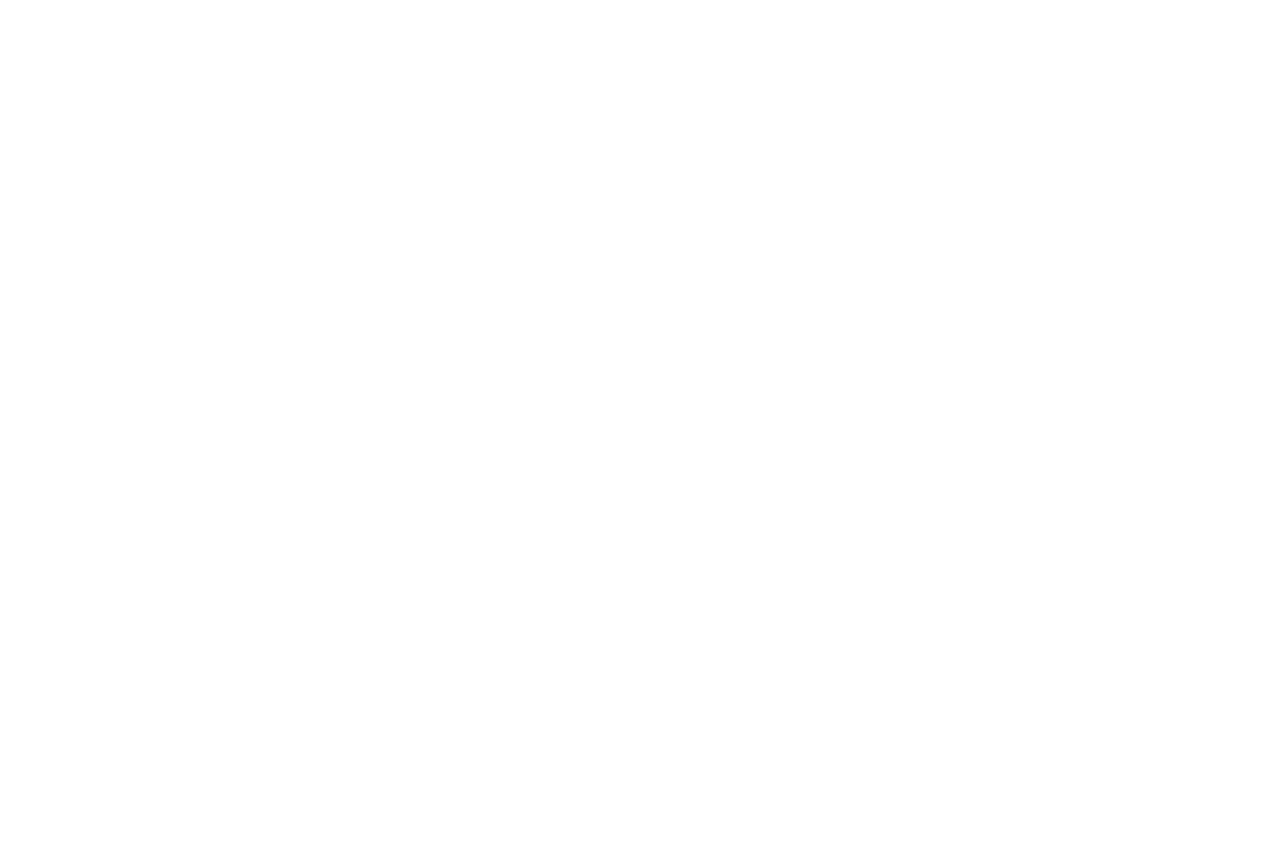
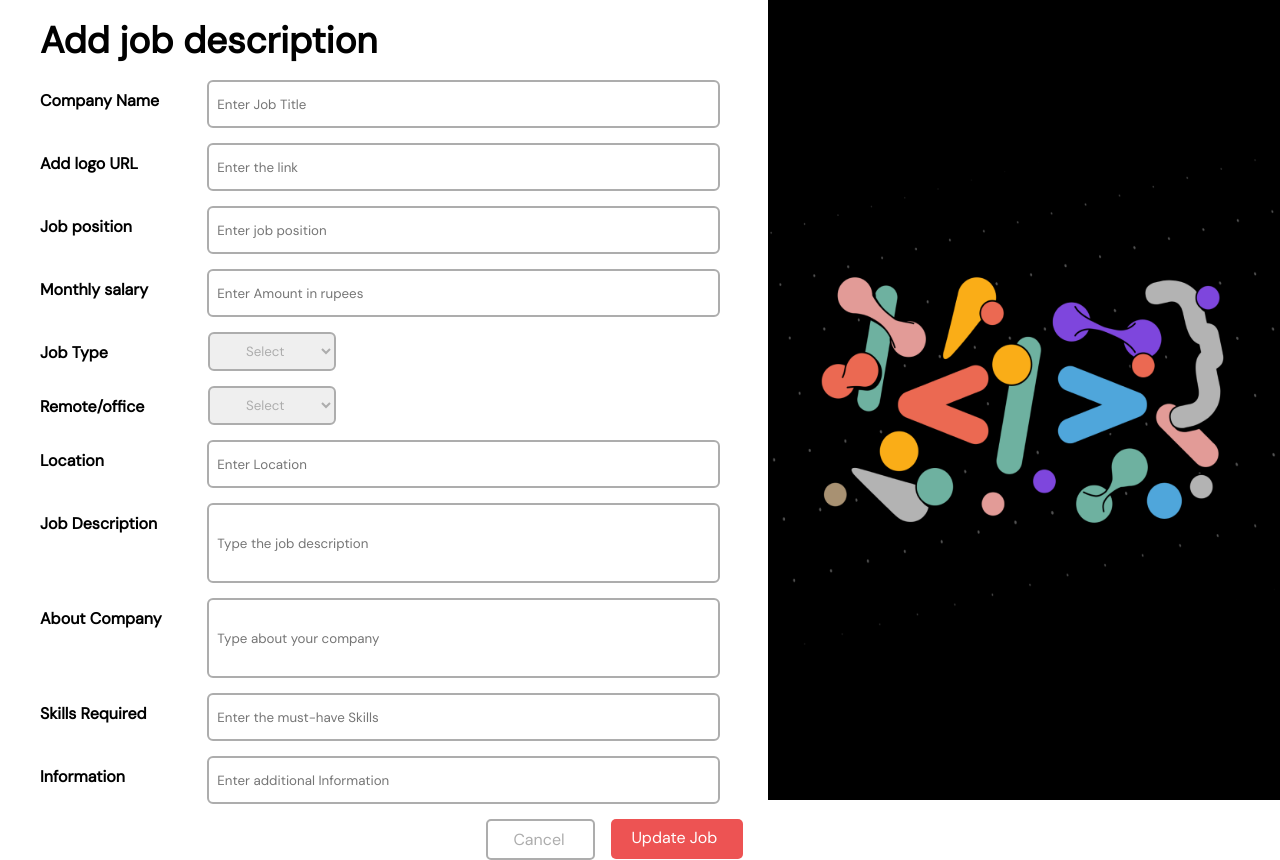
Before and after one commit to Rishi2929/JobFinder, a React (Vite) app in the folder client/: page /edit/1 in a window 1280 px wide. Before the commit this address had no page. Before the commit the page ends 800 px from the top, so only its background shows below. Built offline with nearby package versions, Linux system fonts and the light colour scheme; no server answers.

Commit message:
Implemented functionality to modify job details.

```diff
--- a/client/src/App.jsx
+++ b/client/src/App.jsx
@@ -2,22 +2,22 @@
 import RegisterPage from './pages/RegisterPage/RegisterPage';
 import LoginPage from './pages/LoginPage/LoginPage';
 import { Toaster } from 'react-hot-toast';
-import MainPage from './pages/MainPage/mainPage';
 import { BrowserRouter as Router, Routes, Route } from 'react-router-dom';
 import DetailPage from './pages/DetailsPage/DetailPage';
-import JobPage from './pages/JobPage/JobPage';
 import EditJobPage from './pages/EditJobPage/EditJobPage';
+import AddJobPage from './pages/AddJobPage/AddJobPage';
+import HomePage from './pages/HomePage/HomePage';
 
 function App() {
   return (
     <Router>
       <Routes>
-        <Route path="/" element={<MainPage />} />
+        <Route path="/" element={<HomePage />} />
         <Route path="/register" element={<RegisterPage />} />
         <Route path="/login" element={<LoginPage />} />
         <Route path="/details/:jobId" element={<DetailPage />} />
-        <Route path="/add" element={<JobPage />} />
-        <Route path="/edit" element={<EditJobPage />} />
+        <Route path="/add" element={<AddJobPage />} />
+        <Route path="/edit/:jobId" element={<EditJobPage />} />
 
 
 
--- a/client/src/pages/JobPage/JobPage.jsx
+++ b/client/src/pages/AddJobPage/AddJobPage.jsx
@@ -1,5 +1,5 @@
 import React, { useState } from 'react';
-import './JobPage.scss';
+import './AddJobPage.scss';
 import jobImg from '../../assets/add-jb.png';
 import axios from 'axios';
 import toast from 'react-hot-toast';
@@ -7,7 +7,7 @@
 
 
 
-function JobPage() {
+function AddJobPage() {
     const [companyName, setCompanyName] = useState("")
     // const [recruiterName, setRecruiterName] = useState("")
     const [logoURL, setLogoUrl] = useState("")
@@ -18,18 +18,18 @@
     const [Location, setLocation] = useState("")
     const [JobDescription, setJobDescription] = useState("")
     const [AboutCompany, setAboutCompany] = useState("")
-    const [SkillsRequired, setSkillsRequired] = useState([])
+    const [skills, setSkills] = useState([])
     const [Information, setInformation] = useState("")
 
     //Submit Button
     const submitHandler = async (e) => {
-        e.preventDefault()
-        console.log("first")
+        e.preventDefault();
+        console.log("first");
         try {
             const token = localStorage.getItem('token');
 
-            const { data } = await axios.post("http://localhost:3000/api/v1/job/new", {
-                companyName, logoURL, JobPosition, MonthlySalary, JobType, remote, Location, JobDescription, AboutCompany, SkillsRequired, Information,
+            const response = await axios.post("http://localhost:3000/api/v1/job/new", {
+                companyName, logoURL, JobPosition, MonthlySalary, JobType, remote, Location, JobDescription, AboutCompany, skills, Information,
             },
                 {
                     withCredentials: true,
@@ -37,29 +37,30 @@
                         Authorization: `Bearer ${token}`,
                         "Content-Type": "application/json"
                     },
-                })
+                });
 
-            setCompanyName(""),
-                setLogoUrl(""),
-                setJobPosition(""),
-                setMonthlySalary(""),
-                setJobType(""),
-                setRemote(""),
-                setLocation(""),
-                setJobDescription(""),
-                setAboutCompany(""),
-                setSkillsRequired([]),
-                setInformation("")
+            // Check if 'data' property exists in the response
+            const data = response.data || {};
 
-            toast.success(data.message)
+            setCompanyName("");
+            setLogoUrl("");
+            setJobPosition("");
+            setMonthlySalary("");
+            setJobType("");
+            setRemote("");
+            setLocation("");
+            setJobDescription("");
+            setAboutCompany("");
+            setSkills([]);
+            setInformation("");
 
+            toast.success(data.message);
         } catch (error) {
-            // toast.error("All fields are required")
-            console.log(error.response.data)
-            // console.log("error")
+            console.error(error.response ? error.response.data : error.message);
+            toast.error("An error occurred while adding the job");
+        }
+    };
 
-        }
-    }
 
     return (
         <div className='add-job-page'>
@@ -114,7 +115,7 @@
                             </div>
                             <div className="input-container">
                                 <label>Skills Required </label>
-                                <input type="text" placeholder="Enter the must-have Skills" value={SkillsRequired} onChange={(e) => setSkillsRequired(e.target.value)} required />
+                                <input type="text" placeholder="Enter the must-have Skills" value={skills} onChange={(e) => setSkills(e.target.value)} required />
                             </div>
                             <div className="input-container">
                                 <label>Information</label>
@@ -136,4 +137,4 @@
     );
 }
 
-export default JobPage;
+export default AddJobPage;
--- a/client/src/pages/JobPage/JobPage.scss
+++ b/client/src/pages/AddJobPage/AddJobPage.scss
@@ -30,6 +30,7 @@
                     display: flex;
 
                     input {
+                        height: 3rem;
                         border: 2px solid #ADADAD;
                         border-radius: 6px;
                     }
--- a/client/src/pages/EditJobPage/EditJobPage.jsx
+++ b/client/src/pages/EditJobPage/EditJobPage.jsx
@@ -1,84 +1,159 @@
-import React, { useState, useEffect } from 'react';
+import React, { useEffect, useState } from 'react';
+import './EditJobPage.scss';
+import jobImg from '../../assets/add-jb.png';
 import axios from 'axios';
+import toast from 'react-hot-toast';
+import { Link } from 'react-router-dom';
+import { useParams } from 'react-router-dom';
+function EditJobPage() {
+    const [companyName, setCompanyName] = useState("")
+    const [logoURL, setLogoUrl] = useState("")
+    const [JobPosition, setJobPosition] = useState("")
+    const [MonthlySalary, setMonthlySalary] = useState("")
+    const [JobType, setJobType] = useState("")
+    const [remote, setRemote] = useState("")
+    const [Location, setLocation] = useState("")
+    const [JobDescription, setJobDescription] = useState("")
+    const [AboutCompany, setAboutCompany] = useState("")
+    const [skills, setSkills] = useState([])
+    const [Information, setInformation] = useState("")
 
-const JobList = () => {
-    const [jobPosts, setJobPosts] = useState([]);
-    const [loading, setLoading] = useState(true);
-    const [jobPositionFilter, setJobPositionFilter] = useState('');
-    const [skillsFilter, setSkillsFilter] = useState([]);
+    //Submit Button
+    const { jobId } = useParams();
 
     useEffect(() => {
-        const fetchJobs = async () => {
+        const fetchJobDetails = async () => {
             try {
-                const response = await axios.get('http://localhost:3000/api/v1/job/list/filtered', {
-                    params: {
-                        JobPosition: jobPositionFilter,
-                        skills: skillsFilter.join(','),
-                    },
-                });
+                const response = await axios.get(`http://localhost:3000/api/v1/job/list/${jobId}`);
+                const jobDetails = response.data.job;
 
-                setJobPosts(response.data.JobPosts);
-                console.log("Jobs", response);
+                setCompanyName(jobDetails.companyName);
+                setLogoUrl(jobDetails.logoURL);
+                setJobPosition(jobDetails.JobPosition);
+                setMonthlySalary(jobDetails.MonthlySalary);
+                setJobType(jobDetails.JobType);
+                setRemote(jobDetails.remote);
+                setLocation(jobDetails.Location);
+                setJobDescription(jobDetails.JobDescription);
+                setAboutCompany(jobDetails.AboutCompany);
+                setSkills(jobDetails.skills.join(', '));
+                setInformation(jobDetails.Information);
             } catch (error) {
-                console.error('Error fetching jobs:', error);
-            } finally {
-                setLoading(false);
+                console.error('Error fetching job details:', error);
+                // Handle error as needed
             }
         };
 
-        fetchJobs();
-    }, [jobPositionFilter, skillsFilter]);
+        fetchJobDetails();
+    }, [jobId]);
 
-    const handleJobPositionChange = (e) => {
-        setJobPositionFilter(e.target.value);
-    };
+    const updateJob = async () => {
+        try {
+            const token = localStorage.getItem('token');
+            const updatedJob = {
+                companyName,
+                logoURL,
+                JobPosition,
+                MonthlySalary,
+                JobType,
+                remote,
+                Location,
+                JobDescription,
+                AboutCompany,
+                skills: skills.split(',').map(skill => skill.trim()), // Convert skills string to array
+                Information,
+            };
+            // console.log(updatedJob);
+            const config = {
+                headers: {
+                    'Authorization': `Bearer ${token}`,
+                    'Content-Type': 'application/json',
 
-    const handleSkillsChange = (e) => {
-        const selectedSkills = Array.from(e.target.selectedOptions, (option) => option.value);
-        setSkillsFilter(selectedSkills);
+                },
+            };
+
+
+            await axios.put(`http://localhost:3000/api/v1/job/update/${jobId}`, updatedJob, config);
+            toast.success('Job updated successfully');
+        } catch (error) {
+            console.error('Error updating job:', error);
+            // Handle error as needed
+        }
     };
 
     return (
-        <div>
-            <h1>Filtered Job List</h1>
-            <div>
-                <label htmlFor="jobPosition">Job Position:</label>
-                <input
-                    type="text"
-                    id="jobPosition"
-                    value={jobPositionFilter}
-                    onChange={handleJobPositionChange}
-                />
+        <div className='add-job-page'>
+            <div className="left-div">
+                <div className="fields">
+                    <h1>Add job description</h1>
+                    <div className="form-container">
+                        <div className="column">
+                            <div className="input-container">
+                                <label>Company Name</label>
+                                <input type="text" placeholder="Enter Job Title" value={companyName} onChange={(e) => setCompanyName(e.target.value)} required />
+                            </div>
+                            <div className="input-container">
+                                <label>Add logo URL</label>
+                                <input type="text" placeholder="Enter the link" value={logoURL} onChange={(e) => setLogoUrl(e.target.value)} required />
+                            </div>
+                            <div className="input-container">
+                                <label>Job position</label>
+                                <input type="text" placeholder="Enter job position" value={JobPosition} onChange={(e) => setJobPosition(e.target.value)} required />
+                            </div>
+                            <div className="input-container">
+                                <label>Monthly salary</label>
+                                <input type="text" placeholder="Enter Amount in rupees" value={MonthlySalary} onChange={(e) => setMonthlySalary(e.target.value)} required />
+                            </div>
+                            <div className="input-container">
+                                <label>Job Type</label>
+                                <select id="JobTypeDropdown" value={JobType} onChange={(e) => setJobType(e.target.value)} required >
+                                    <option value="">Select </option>
+                                    <option value="Full-time">Full-time</option>
+                                    <option value="Part-time">Part-time</option>
+                                </select>
+                            </div>
+                            <div className="input-container">
+                                <label>Remote/office</label>
+                                <select id="LocationDropdown" value={remote} onChange={(e) => setRemote(e.target.value)} required >
+                                    <option value="">Select</option>
+                                    <option value="Remote">Remote</option>
+                                    <option value="Office">Office</option>
+                                </select>
+                            </div>
+                            <div className="input-container">
+                                <label>Location</label>
+                                <input type="text" placeholder="Enter Location" value={Location} onChange={(e) => setLocation(e.target.value)} required />
+                            </div>
+                            <div className="input-container">
+                                <label>Job Description</label>
+                                <input type="text" placeholder="Type the job description" className='job-des' value={JobDescription} onChange={(e) => setJobDescription(e.target.value)} required />
+                            </div>
+                            <div className="input-container">
+                                <label>About Company</label>
+                                <input type="text" placeholder="Type about your company" className='about-com' value={AboutCompany} onChange={(e) => setAboutCompany(e.target.value)} required />
+                            </div>
+                            <div className="input-container">
+                                <label>Skills Required </label>
+                                <input type="text" placeholder="Enter the must-have Skills" value={skills} onChange={(e) => setSkills(e.target.value)} required />
+                            </div>
+                            <div className="input-container">
+                                <label>Information</label>
+                                <input type="text" placeholder="Enter additional Information" value={Information} onChange={(e) => setInformation(e.target.value)} required />
+                            </div>
+                        </div>
+                    </div>
+                </div>
+                <div className="btns">
+                    <Link to={'/'} className='cancel-btn'>Cancel</Link>
+                    <Link to={'/'} onClick={updateJob} className='add-job-btn'> Update Job</Link>
+
+                </div>
             </div>
-            <div>
-                <label htmlFor="skills">Skills:</label>
-                <select
-                    id="skills"
-                    multiple
-                    value={skillsFilter}
-                    onChange={handleSkillsChange}
-                >
-                    {/* Add your skill options dynamically here */}
-                    <option value="CSS">Skill 1</option>
-                    <option value="skill2">Skill 2</option>
-                    {/* Add more skills as needed */}
-                </select>
+            <div className="right-div">
+                <img src={jobImg} alt="Job Image" />
             </div>
-            {loading ? (
-                <p>Loading...</p>
-            ) : (
-                <ul>
-                    {jobPosts.map((job) => (
-                        <li key={job._id}>
-                            <p>Job Position: {job.JobPosition}</p>
-                            <p>Skills: {job.skills.join(', ')}</p>
-                            {/* Add other job details as needed */}
-                        </li>
-                    ))}
-                </ul>
-            )}
         </div>
     );
-};
+}
 
-export default JobList;
+export default EditJobPage;
```
Also changed, not shown: client/src/components/Header/Header.jsx (renamed from client/src/components/Header.jsx, +4 -4 lines), client/src/components/Header/Header.scss (renamed from client/src/components/Header.scss, +5 -4 lines), client/src/pages/DetailsPage/DetailPage.jsx (+30 -22 lines), client/src/pages/HomePage/HomePage.jsx (renamed from client/src/pages/MainPage/mainPage.jsx, +49 -45 lines), client/src/pages/HomePage/HomePage.scss (renamed from client/src/pages/MainPage/mainPage.scss, +11 -4 lines), 1 other file (tests, documents, lock files or other folders).
